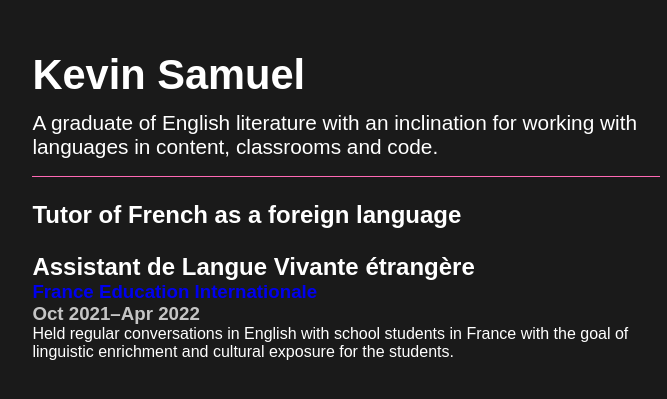
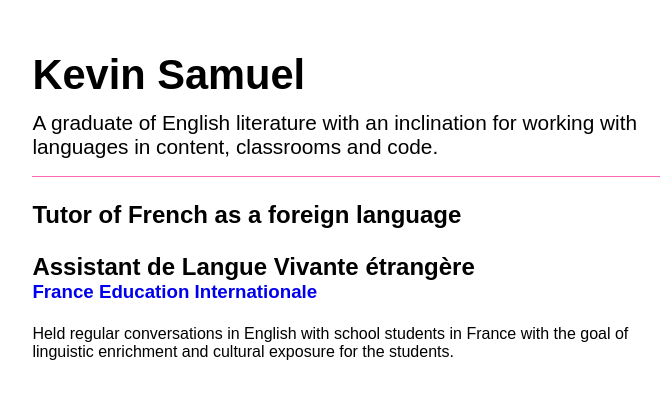
Before and after one commit to kevinnls/resume, a Jekyll site: the page built from index.md, in a window 1280 px wide. Shown: the top 399 px of the page, without its empty margins (294-961 px from the left). Built offline with Jekyll 4.4.1, drawn with Linux system fonts in a browser that asks for light colours.

Commit message:
set theme hue to 200; and how did i forget later props override???
media query for light theme and set its props after defaults

```diff
--- a/_includes/layout.css
+++ b/_includes/layout.css
@@ -1,18 +1,19 @@
+:root {
+  --fg-color: hsl(0,0%,100%);
+  --bg-color: hsl(0,0%,10%);
+  --theme-light: hsl(200,100%,50%);
+  --theme-dark: hsl(200,100%,50%);
+  --theme-accent: hsl(200,100%,50%);
+}
+
 @media (prefers-color-scheme: light) {
   :root {
     --fg-color: hsl(0,0%,0%);
     --bg-color: hsl(0,0%,100%);
-    --theme-light: hsl(250,100%,50%);
-    --theme-dark: hsl(250,100%,50%);
-    --theme-accent: hsl(250,100%,50%);
+    --theme-light: hsl(200,100%,50%);
+    --theme-dark: hsl(200,100%,50%);
+    --theme-accent: hsl(200,100%,50%);
   }
-}
-:root {
-  --fg-color: hsl(0,0%,100%);
-  --bg-color: hsl(0,0%,10%);
-  --theme-light: hsl(250,100%,50%);
-  --theme-dark: hsl(250,100%,50%);
-  --theme-accent: hsl(250,100%,50%);
 }
 
 * {
```
